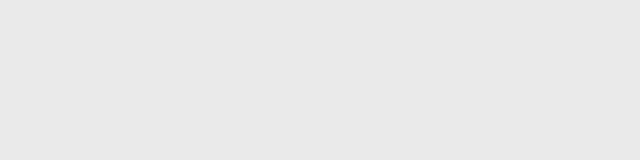
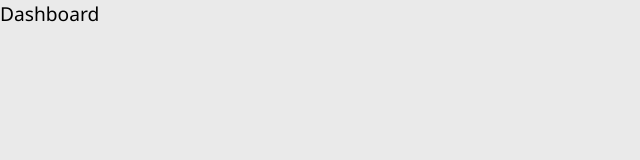
Before and after one commit to Usman-Ubaid/user-auth, a React (Vite) app in the folder frontend/: page / in a window 1280 px wide. Before the commit this address had no page. Shown: the top 160 px of the page, without its empty margins (0-640 px from the left). Built offline with nearby package versions, Linux system fonts and the light colour scheme; sample sign-in values are in the browser's storage; the HTML template or start-up script is replaced by a standard one.

Commit message:
feat: protect dashboard route

```diff
--- /dev/null
+++ b/frontend/src/privateRoutes/ProtectedRoutes.tsx
@@ -0,0 +1,16 @@
+import { Navigate, Outlet } from "react-router-dom";
+
+type ProtectedRoutesProps = {
+  children?: React.ReactNode;
+};
+
+const ProtectedRoutes = ({ children }: ProtectedRoutesProps) => {
+  const userToken = localStorage.getItem("auth-token");
+  if (!userToken) {
+    return <Navigate to="/signin" />;
+  }
+
+  return children ? children : <Outlet />;
+};
+
+export default ProtectedRoutes;
--- a/frontend/src/routes/Routers.tsx
+++ b/frontend/src/routes/Routers.tsx
@@ -1,6 +1,8 @@
 import { Routes, Route } from "react-router-dom";
 import Signin from "../pages/Signin";
 import Signup from "../pages/Signup";
+import ProtectedRoutes from "../privateRoutes/ProtectedRoutes";
+import Dashboard from "../pages/Dashboard";
 
 const Routers = () => {
   const routes = [
@@ -9,6 +11,11 @@ const Routers = () => {
   ];
   return (
     <Routes>
+      <Route path="/signin" element={<Signin />} />
+      <Route path="/signup" element={<Signup />} />
+      <Route element={<ProtectedRoutes />}>
+        <Route path="/" element={<Dashboard />} />
+      </Route>
       {routes.map((route) => (
         <Route key={route.id} path={route.path} element={route.element} />
       ))}
```
